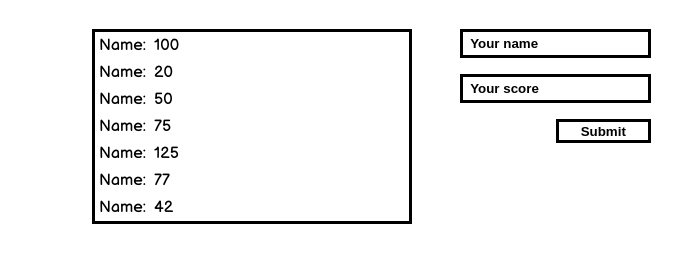
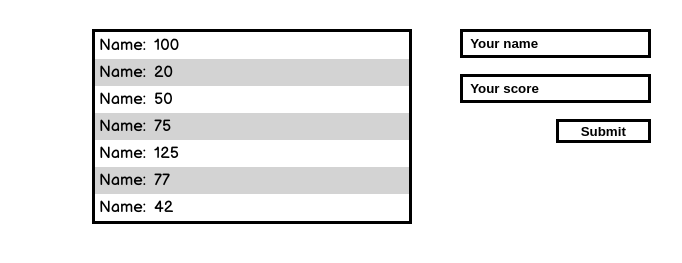
Before and after one commit to muneebulrehman/Leaderboard, a website built with webpack: page src/index.html in a window 1280 px wide. Shown: the part 185-448 px from the top of the page, without its empty margins (4-686 px from the left). Built offline with nearby package versions, Linux system fonts and the light colour scheme.

Commit message:
Added js file for changing background of list elements

```diff
--- a/src/index.css
+++ b/src/index.css
@@ -49,6 +49,7 @@ ul li {
 	padding: 0.1rem 0.5rem;
 	font-weight: bold;
 	border: 3px solid black;
+	cursor: pointer;
 }
 form {
 	margin-top: 2rem;
--- a/src/index.js
+++ b/src/index.js
@@ -1,2 +1,8 @@
 import './index.css';
-console.log('Hello World');
+const list = document.querySelectorAll('.each-score');
+
+list.forEach((el, i) => {
+	if (i % 2 === 0) {
+		el.style.backgroundColor = 'white';
+	} else el.style.backgroundColor = 'lightgrey';
+});
```
